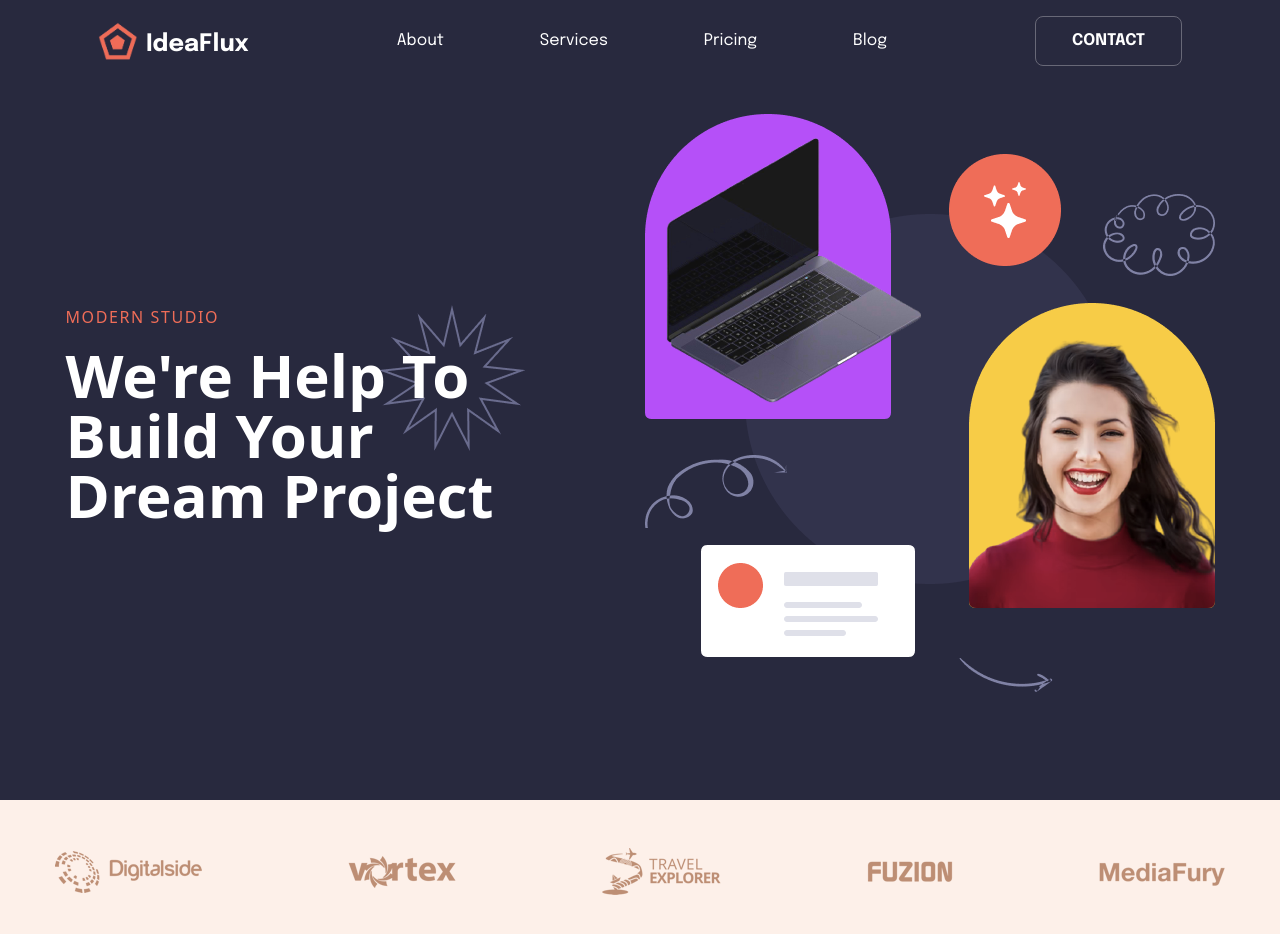
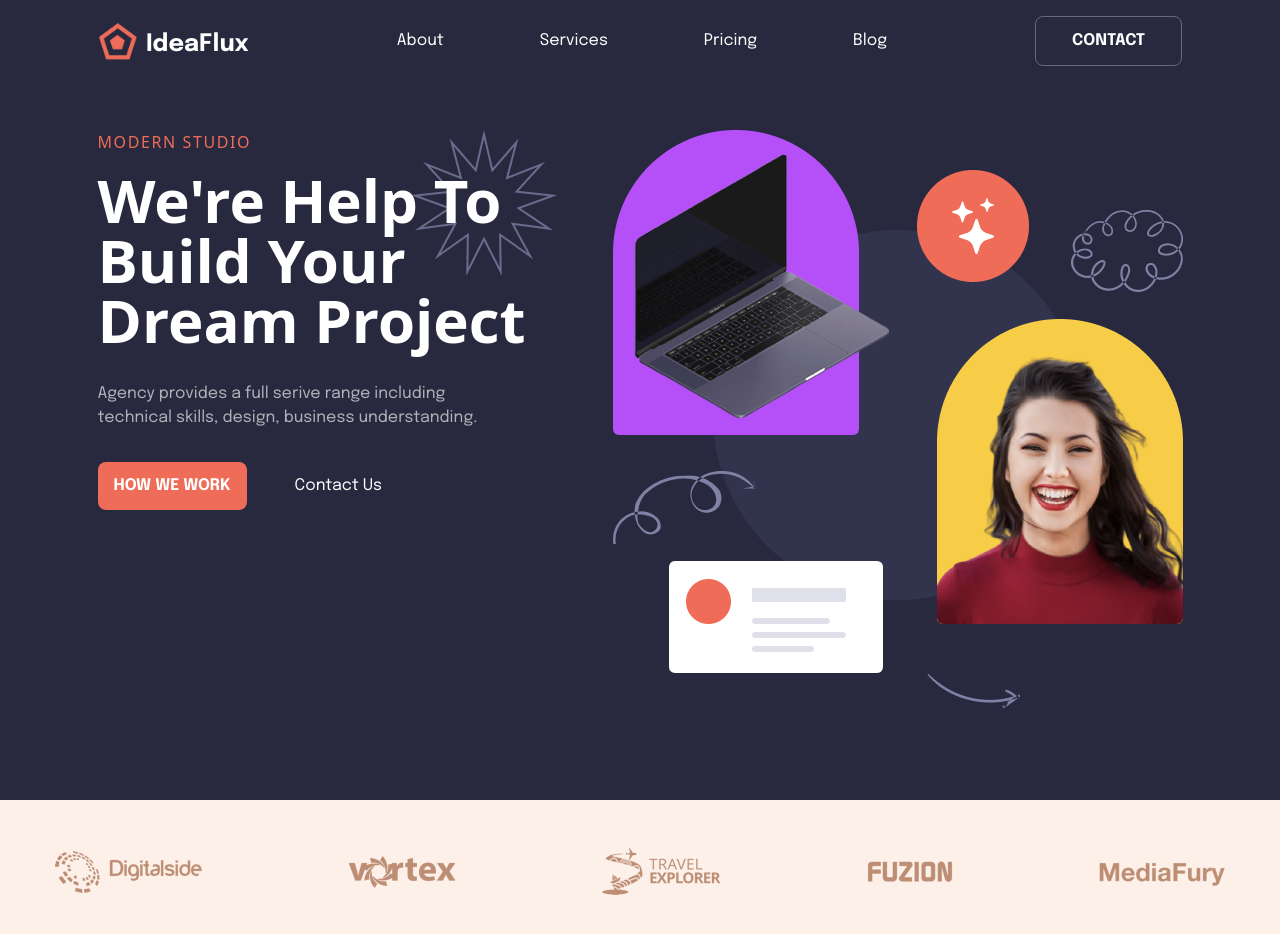
Before and after one commit to shayan-zaheer/portfolio, a React (Vite) app in the folder client/: page / in a window 1280 px wide. Shown: the top 934 px of the page. Built offline with nearby package versions, Linux system fonts and the light colour scheme.

Commit message:
Update Home.jsx

```diff
--- a/client/src/pages/Home.jsx
+++ b/client/src/pages/Home.jsx
@@ -30,13 +30,13 @@ function Home() {
                     {isMenuOpen ? <ImCross /> : <GiHamburgerMenu />}
                 </button>
             </nav>
-            <main className="flex xs:px-4 xs:flex-col-reverse mt-12 items-center lg:flex-row lg:justify-around ">
+            <main className="flex xs:px-4 md:px-20 xs:flex-col-reverse mt-16 lg:flex-row lg:justify-around">
                 <div className="relative">
                     <p className="text-[#EF6D58] mb-4 tracking-widest">
                         MODERN STUDIO
                     </p>
                     <div>
-                    <h1 className="xs:text-5xl md:text-6xl md:w-[8em] font-bold z-20 relative">
+                        <h1 className="xs:text-5xl md:text-6xl md:w-[8em] font-bold z-20 relative">
                             We're Help To Build Your Dream Project
                         </h1>
                         <img
@@ -45,8 +45,20 @@ function Home() {
                             className="z-0 absolute top-0 right-5"
                         />
                     </div>
+                    <p className="text-[#B2B2BA] mt-8 md:w-[26em] font-epilogue">
+                        Agency provides a full serive range including technical
+                        skills, design, business understanding.
+                    </p>
+                    <div className="flex mt-8 font-epilogue gap-8">
+                        <button className="bg-[#EF6D58] rounded-lg px-4 py-3 font-bold">
+                            HOW WE WORK
+                        </button>
+                        <p className="bg-none px-4 py-3">Contact Us</p>
+                    </div>
                 </div>
-                <img src="./hero.png" className="w-min" alt=""/>
+                <div className="flex items-center justify-center">
+                    <img src="./hero.png" className="w-min" alt="" />
+                </div>
             </main>
         </div>
     );
```
